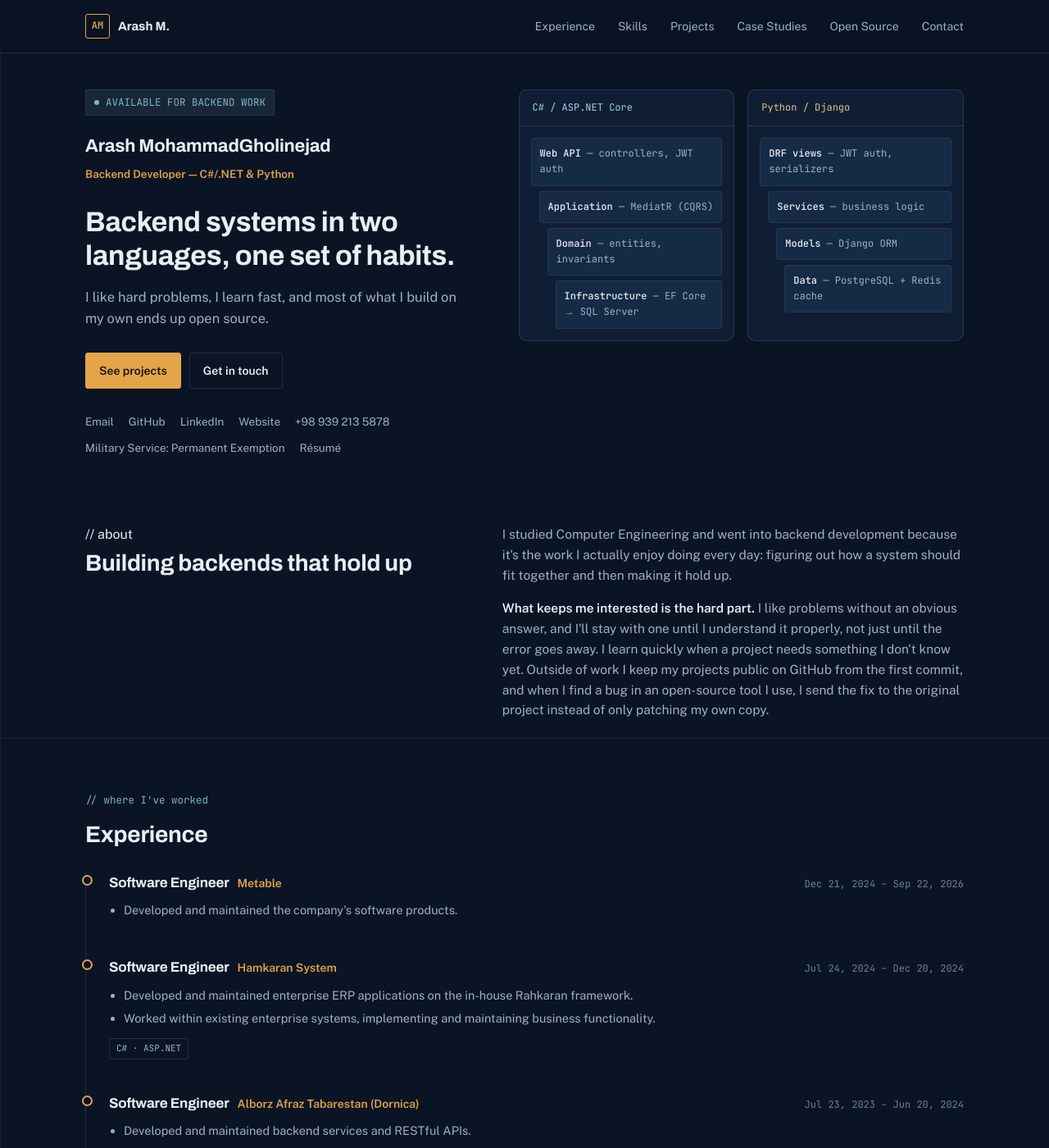
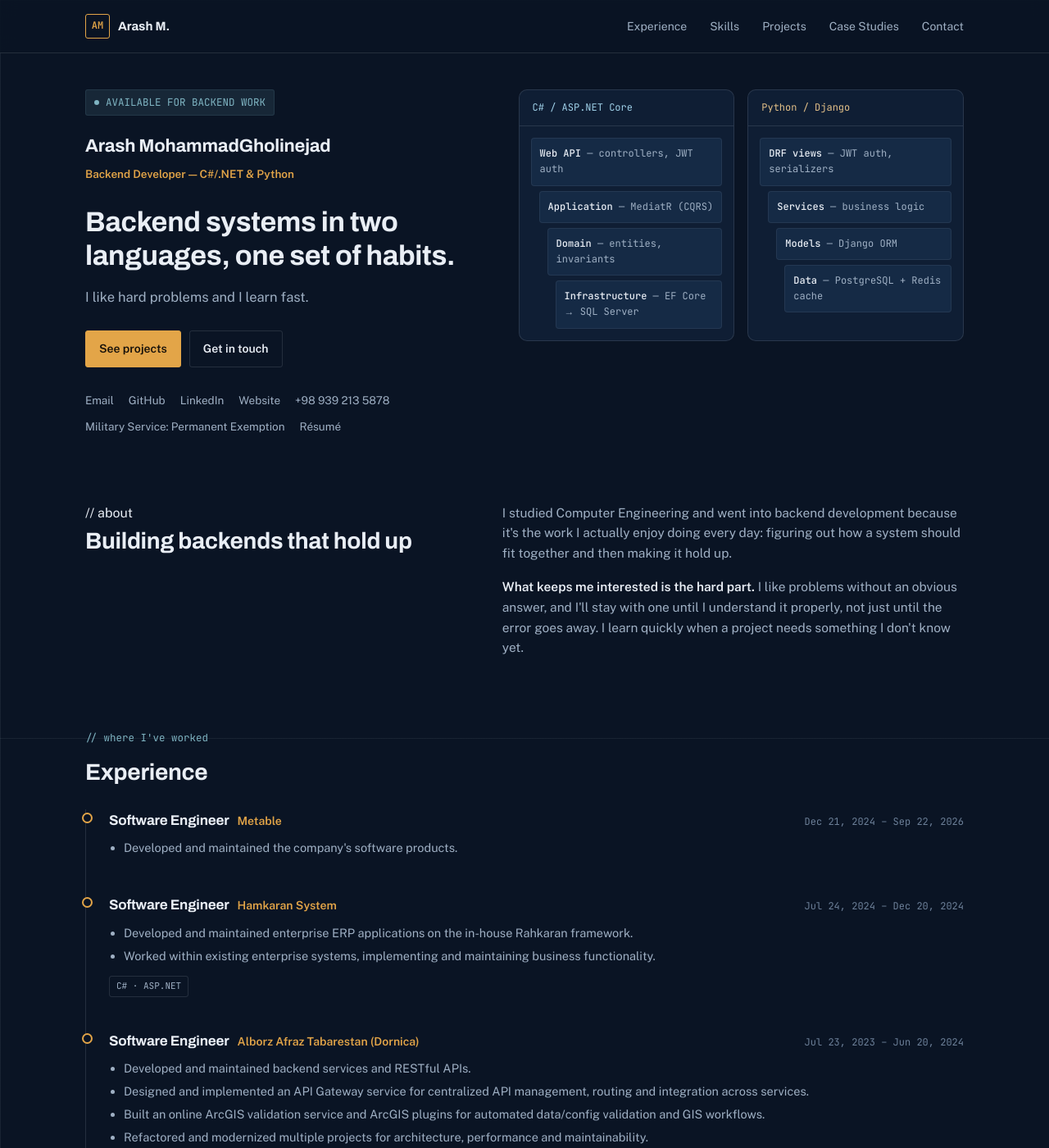
Before and after one commit to codesbygom/codesbygom.github.io, a Jekyll site: the page portfolio/index.html, which Jekyll copies as it is, in a window 1280 px wide and 1400 px high. Shown: the whole window at 82% size. Built offline with Jekyll 4.4.1, drawn with Linux system fonts in a browser that asks for light colours; some of the changed text lies outside the part shown.

Commit message:
Remove open-source section from portfolio and projects page
Co-Authored-By: Claude Opus 5.5 <noreply@anthropic.com>
Claude-Session: https://claude.ai/code/session_011YoXAh6jAs12QLzisziVtg

```diff
--- a/portfolio/index.html
+++ b/portfolio/index.html
@@ -250,6 +250,8 @@
     padding: 8px 12px; color: var(--text-dim);
   }
   .cert-pill b { color: var(--text); font-weight: 600; }
+  a.cert-pill { text-decoration: none; }
+  a.cert-pill:hover { color: var(--text); border-color: var(--amber); }
 
   /* contact / footer */
   footer {
@@ -356,7 +358,6 @@
       <a href="#skills">Skills</a>
       <a href="#projects">Projects</a>
       <a href="#casestudies">Case Studies</a>
-      <a href="#opensource">Open Source</a>
       <a href="#contact">Contact</a>
     </nav>
   </div>
@@ -369,7 +370,7 @@
       <h1 style="font-size:22px; margin:0 0 6px; font-weight:700;">Arash MohammadGholinejad</h1>
       <div style="color:var(--amber); font-size:13.5px; font-weight:600; margin-bottom:26px;">Backend Developer — C#/.NET &amp; Python</div>
       <h2 class="tagline">Backend systems in two languages, one set of habits.</h2>
-      <p class="lede">I like hard problems, I learn fast, and most of what I build on my own ends up open source.</p>
+      <p class="lede">I like hard problems and I learn fast.</p>
       <div class="hero-actions">
         <a class="btn btn-solid" href="#projects">See projects</a>
         <a class="btn btn-ghost" href="#contact">Get in touch</a>
@@ -417,7 +418,7 @@
     </div>
     <div>
       <p>I studied Computer Engineering and went into backend development because it's the work I actually enjoy doing every day: figuring out how a system should fit together and then making it hold up.</p>
-      <p><strong>What keeps me interested is the hard part.</strong> I like problems without an obvious answer, and I'll stay with one until I understand it properly, not just until the error goes away. I learn quickly when a project needs something I don't know yet. Outside of work I keep my projects public on GitHub from the first commit, and when I find a bug in an open-source tool I use, I send the fix to the original project instead of only patching my own copy.</p>
+      <p><strong>What keeps me interested is the hard part.</strong> I like problems without an obvious answer, and I'll stay with one until I understand it properly, not just until the error goes away. I learn quickly when a project needs something I don't know yet.</p>
     </div>
   </div>
 </section>
@@ -735,27 +736,6 @@
   </div>
 </section>
 
-<section id="opensource" style="background:var(--ink-800); border-top:1px solid var(--line); border-bottom:1px solid var(--line);">
-  <div class="wrap oss-wrap">
-    <div class="oss-text">
-      <div class="eyebrow">// open source</div>
-      <h2 style="font-size:28px; margin:0 0 16px;">Building in the open</h2>
-      <p>Every personal project above is public on GitHub from its first commit, not cleaned up and published after the fact — README, CI and all. Where I'm using someone else's project, I'd rather send a fix upstream than keep a private patch.</p>
-      <p>Beyond backend work, I maintain two forks of <b>DS4Windows</b> with pull requests sent upstream.</p>
-    </div>
-    <div class="oss-list">
-      <div class="oss-row">
-        <div class="ico">↥</div>
-        <div><h4>DS4Windows (fork) — PR open</h4><p>Fixed a PresetIntroText localization key casing mismatch; contributing upstream fixes to a community-maintained controller driver.</p><a href="https://github.com/codesbygom/DS4Windows5" target="_blank" rel="noopener">github.com/codesbygom/DS4Windows5 →</a></div>
-      </div>
-      <div class="oss-row">
-        <div class="ico">↥</div>
-        <div><h4>DS4Windows (second fork)</h4><p>A second, earlier fork of the same project, also carrying a pull request back upstream.</p><a href="https://github.com/codesbygom/DS4Windows-1" target="_blank" rel="noopener">github.com/codesbygom/DS4Windows-1 →</a></div>
-      </div>
-    </div>
-  </div>
-</section>
-
 <section id="education">
   <div class="wrap">
     <div class="sec-head">
```
Also changed, not shown: projects/index.html (+0 -10 lines), 1 other file.
